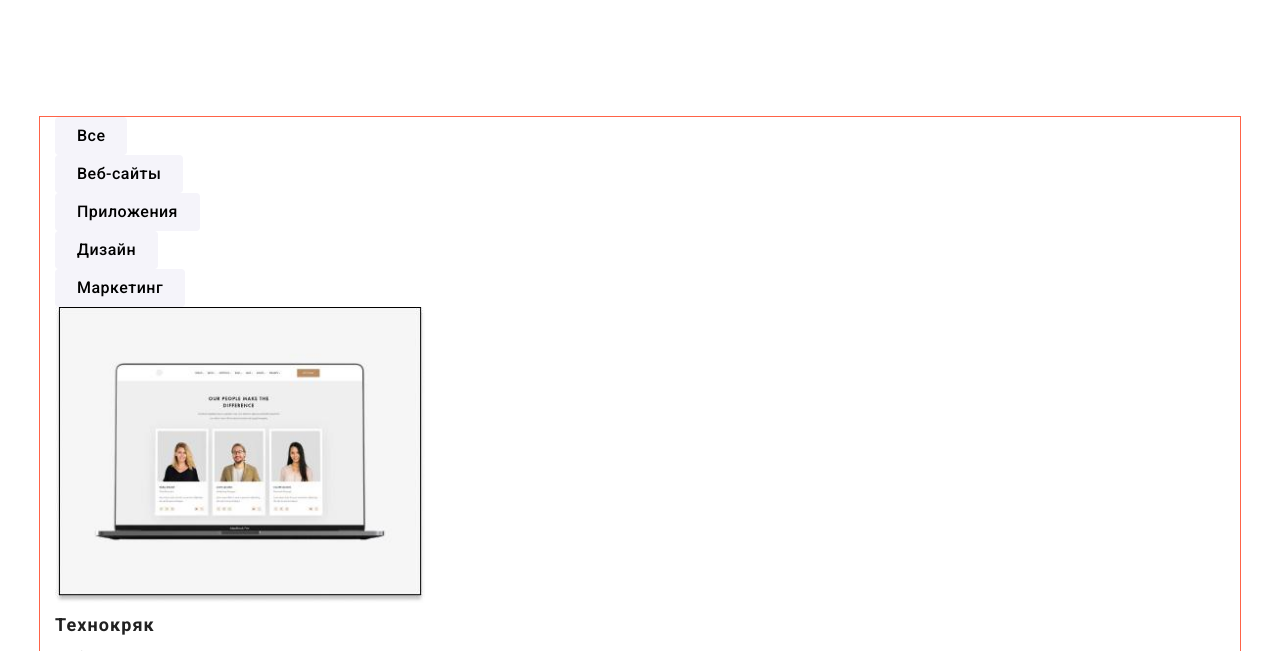
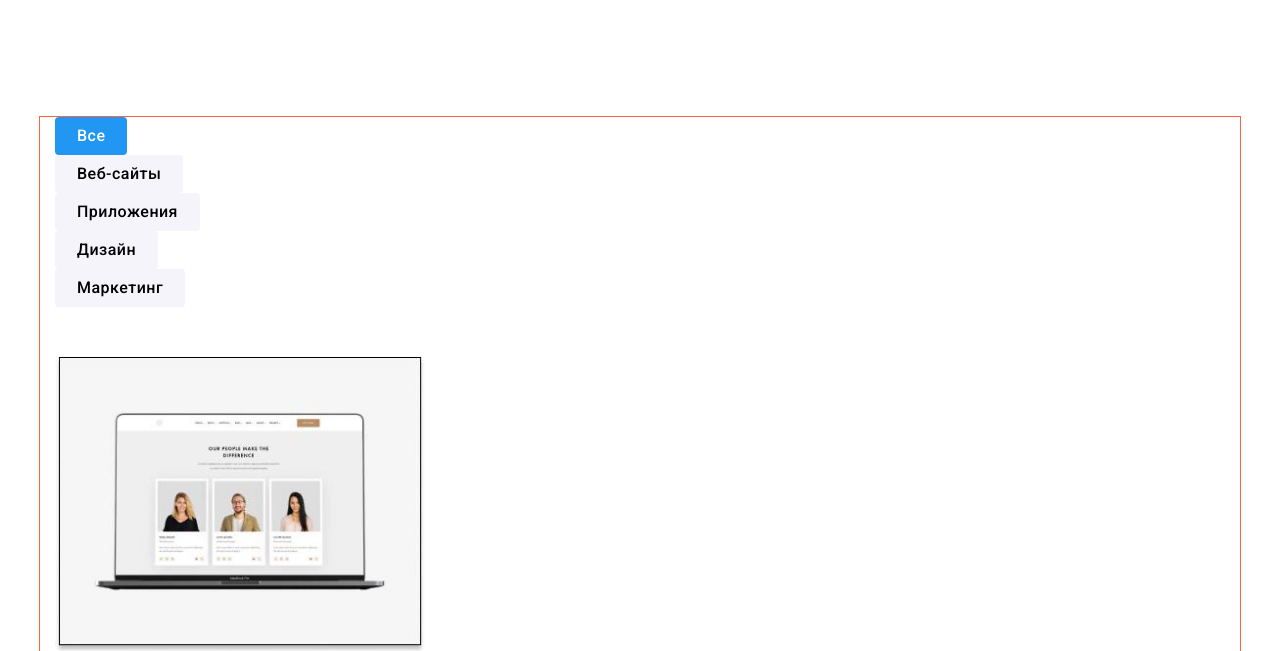
Before and after one commit to BorzhynskaOlena/goit-markup-hw-03, a plain HTML site: page portfolio.html in a window 1280 px wide. Shown: the part 149-800 px from the top of the page. Drawn offline with nearby package versions, Linux system fonts and the light colour scheme.

Commit message:
додала фон для секції наша команда та колір до поточної кнопки

```diff
--- a/css/styles.css
+++ b/css/styles.css
@@ -8,6 +8,7 @@
   --main-background-color: #ffffff;
   --secondary-background-color: #2f303a;
   --background-btn-color: #f5f4fa;
+  --team-background-color: #f5f4fa;
   --logo-header-color: #000000;
 }
 h1,
@@ -160,6 +161,9 @@ body {
 .work {
   padding-top: 0;
 }
+.team {
+  background-color: var(--team-background-color);
+}
 .work-title,
 .team-title {
   font-weight: 700;
@@ -242,7 +246,9 @@ body {
 }
 
 /* ---------------ПОРТФОЛИО -----------------*/
-
+.portfolio-btn-list {
+  margin-bottom: 50px;
+}
 .portfolio-btn {
   font-family: inherit;
   font-weight: 500;
@@ -259,7 +265,8 @@ body {
   border: transparent;
 }
 .portfolio-btn:hover,
-.portfolio-btn:focus {
+.portfolio-btn:focus,
+.current-portfolio-btn {
   color: var(--minor-text-color);
   background-color: var(--accent-color);
 }
--- a/portfolio.html
+++ b/portfolio.html
@@ -62,7 +62,9 @@
           <h1 class="portfolio-title">Портфолио</h1>
           <ul class="portfolio-btn-list list">
             <li class="portfolio-btn-item">
-              <button type="button" class="portfolio-btn">Все</button>
+              <button type="button" class="portfolio-btn current-portfolio-btn">
+                Все
+              </button>
             </li>
             <li class="portfolio-btn-item">
               <button type="button" class="portfolio-btn">Веб-сайты</button>
```
